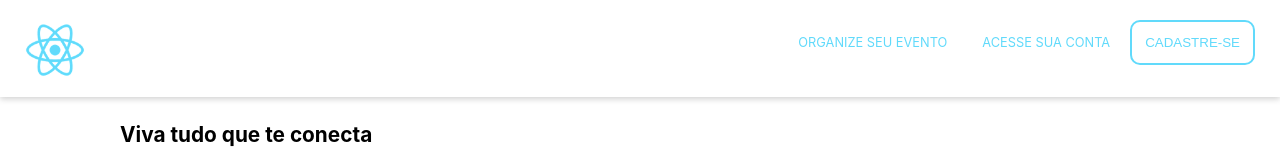
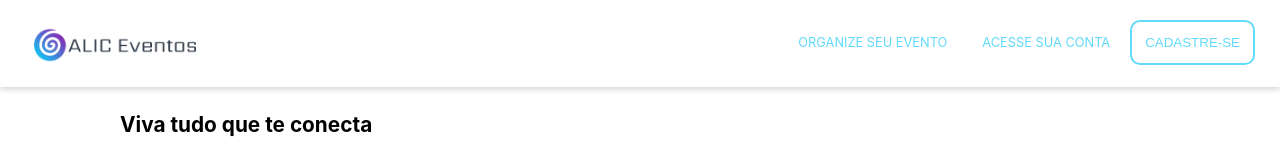
Before and after one commit to lvilelas/PI-estacao-hack, a React (Create React App) app: page / in a window 1280 px wide. Shown: the top 155 px of the page. Built offline with nearby package versions, Linux system fonts and the light colour scheme; grey boxes are pictures that could not be loaded.

Commit message:
Novo logo

```diff
--- a/src/components/header/Header.css
+++ b/src/components/header/Header.css
@@ -32,7 +32,9 @@ a{
 }
 
 #logo{
-    width: 60px;
+    width: 180px;
+    height: 50px;
+    object-fit: cover;
 }
 
 .Header-menu-mobile,#Header-menu-mobile-checkbox,#Header-links-mobile{
--- a/src/components/header/Header.js
+++ b/src/components/header/Header.js
@@ -14,7 +14,7 @@ class Header extends React.Component {
                 <div className="Header-container">
                     <div className="Header-logo">
                         <Link to="/">
-                            <img id="logo" src="../../logo192.png" />
+                            <img id="logo" src="../../logo.png" />
                         </Link>
                     </div>
                     <div className="Header-menu">
```
Also changed, not shown: public/logo.png (added), public/logo192.png (deleted).
